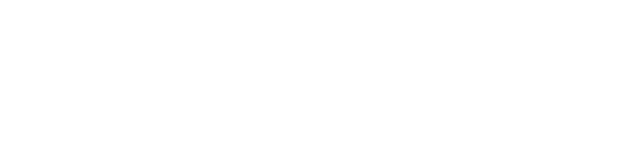
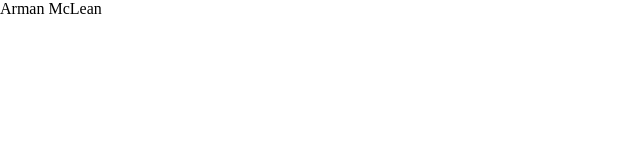
Before and after one commit to arman154/html-pros, a plain HTML site: page index.html in a window 1280 px wide. Shown: the whole page, without its empty margins (0-640 px from the left). Drawn offline with Linux system fonts and the light colour scheme.

Commit message:
wrote my name

```diff
--- a/index.html
+++ b/index.html
@@ -9,6 +9,7 @@
     <link rel="stylesheet" href="css/normailze.css">
 </head>
 <body>
+    Arman McLean
 
 </body>
 </html>
```
